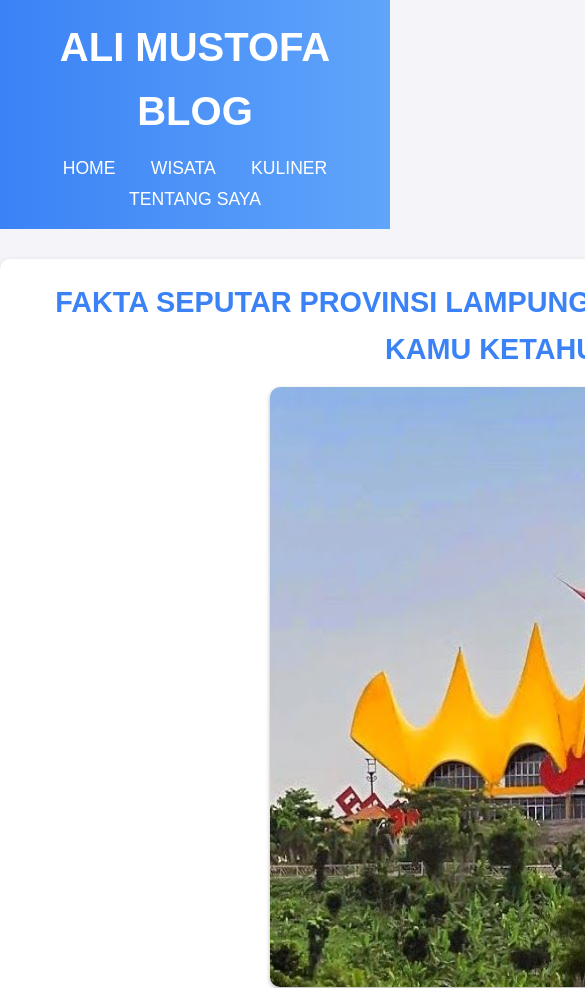
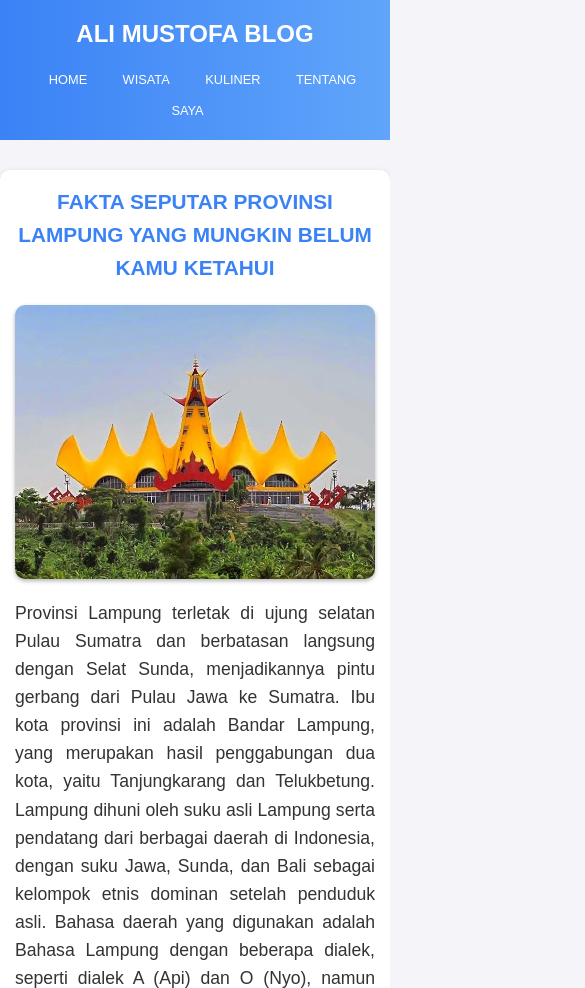
Before and after one commit to alimustopa4/Ali-Mustopa, a plain HTML site: page index.html in a window 390 px wide. Shown: the top 988 px of the page, 585 px wide, since content can reach past the window. Drawn offline with nearby package versions, Linux system fonts and the light colour scheme.

Commit message:
Menambahkan responsiveness pada websitenya

```diff
--- a/css/style.css
+++ b/css/style.css
@@ -1,4 +1,3 @@
-/* Reset default margin dan padding */
 * {
   margin: 0;
   padding: 0;
@@ -39,7 +38,7 @@ nav a {
   color: #fff;
   margin: 0 15px;
   font-size: 1.1rem;
-  transition: color 3s ease;
+  transition: color 0.3s ease;
 }
 
 nav a:hover {
@@ -80,16 +79,19 @@ div[id] {
   margin-bottom: 20px;
   font-size: 1.1rem;
   text-align: justify;
-  /* text-indent: 30px; */
   max-width: 850px;
-  margin-left: 175px;
+  margin-left: auto;
+  margin-right: auto;
 }
 
 .post-text-box img {
   border-radius: 10px;
-  margin: 0 auto;
-  margin-left: 250px;
+  margin: 20px auto;
+  display: block;
   box-shadow: 0 2px 4px rgba(0, 0, 0, 0.3);
+  width: 100%;
+  max-width: 700px;
+  height: auto;
 }
 
 .profile {
@@ -139,7 +141,27 @@ footer p {
   margin-top: 10px;
   padding: 20px;
 }
+
 /* Responsif */
+@media (max-width: 1024px) {
+  .post-text-box {
+    padding: 15px;
+  }
+
+  .post-text-box h1 {
+    font-size: 1.5rem;
+  }
+
+  .profile {
+    padding: 15px;
+  }
+
+  .profile img {
+    width: 120px;
+    height: 120px;
+  }
+}
+
 @media (max-width: 768px) {
   .row {
     flex-direction: column;
@@ -150,4 +172,35 @@ footer p {
     margin: 10px 0;
     flex: 100%;
   }
+
+  nav a {
+    font-size: 0.9rem;
+  }
+
+  header h1 {
+    font-size: 2rem;
+  }
 }
+
+@media (max-width: 480px) {
+  header h1 {
+    font-size: 1.5rem;
+  }
+
+  nav a {
+    font-size: 0.8rem;
+  }
+
+  .profile img {
+    width: 100px;
+    height: 100px;
+  }
+
+  .post-text-box h1 {
+    font-size: 1.3rem;
+  }
+
+  footer p {
+    font-size: 0.9rem;
+  }
+}
```
